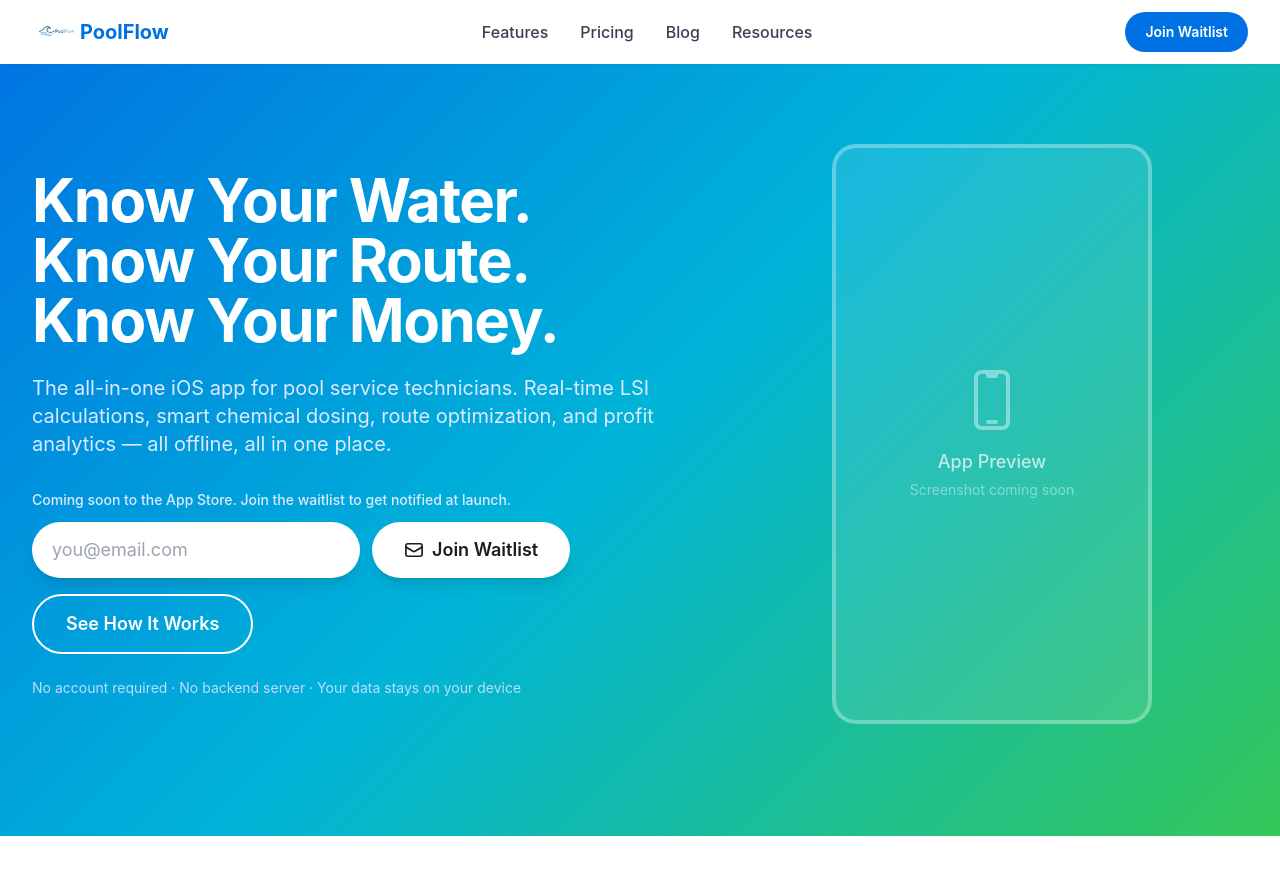
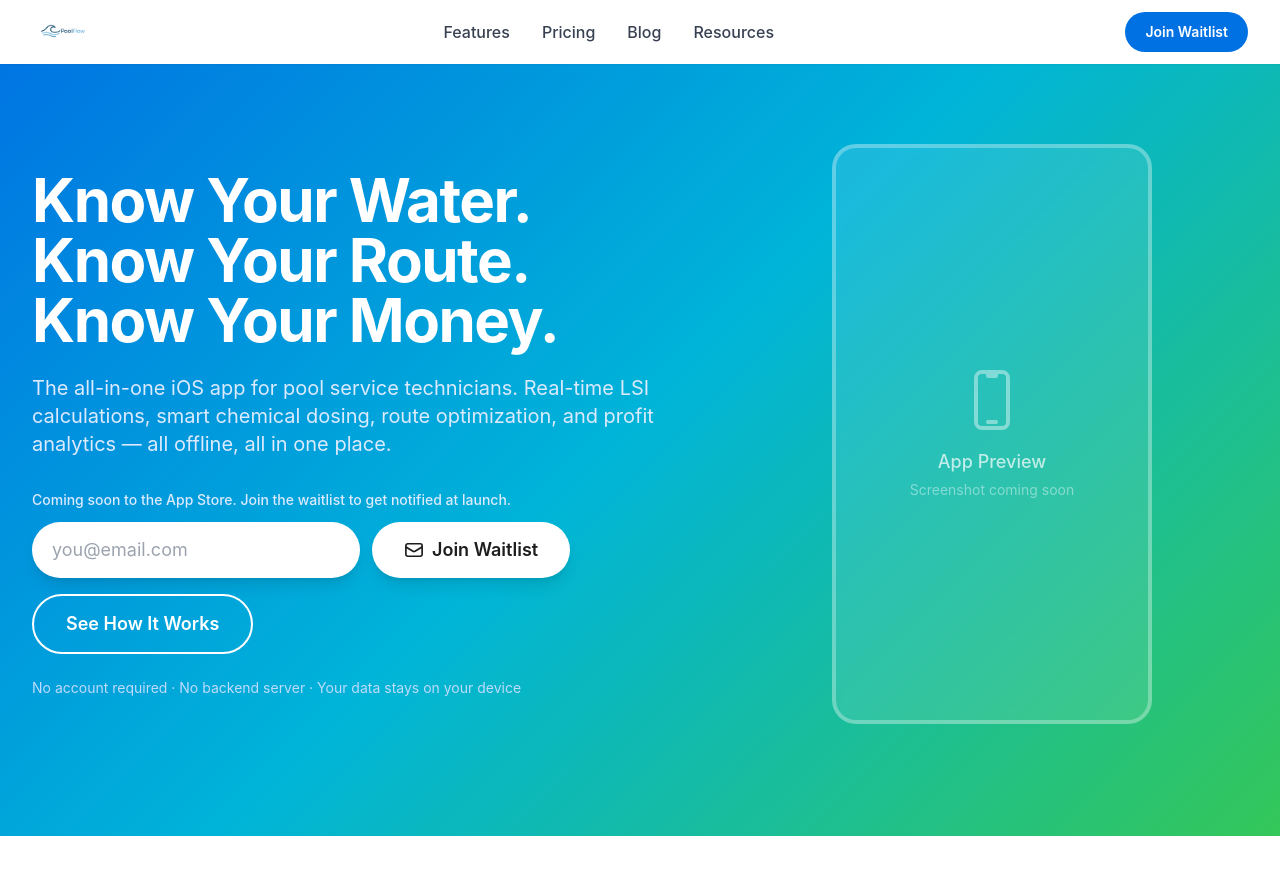
Before and after one commit to AlexHuggler/LCI_tracker, a Jekyll site: the page built from index.html, in a window 1280 px wide and 900 px high. Shown: the top 875 px of the window. Built offline with Jekyll 4.4.1, drawn with Linux system fonts in a browser that asks for light colours; nearby versions of some CDN libraries.

Commit message:
Replace nav brand text with logo-only, sized to h-10
Removes "PoolFlow" text from nav, uses poolflow-logo.png as
the sole brand identifier at 40px height (proportional to 64px nav).

https://claude.ai/code/session_01TEhH1RJZYYnYmjmFsaKEV2

```diff
--- a/_includes/nav.html
+++ b/_includes/nav.html
@@ -3,9 +3,8 @@
     <div class="flex items-center justify-between h-16">
 
       <!-- Logo -->
-      <a href="/" class="flex items-center space-x-2 text-xl font-bold" style="color: #0071e3;">
-        <img src="/assets/images/poolflow-logo.png" alt="PoolFlow" class="h-8 w-auto">
-        PoolFlow
+      <a href="/" class="flex items-center">
+        <img src="/assets/images/poolflow-logo.png" alt="PoolFlow" class="h-10 w-auto">
       </a>
 
       <!-- Desktop Navigation -->
```
